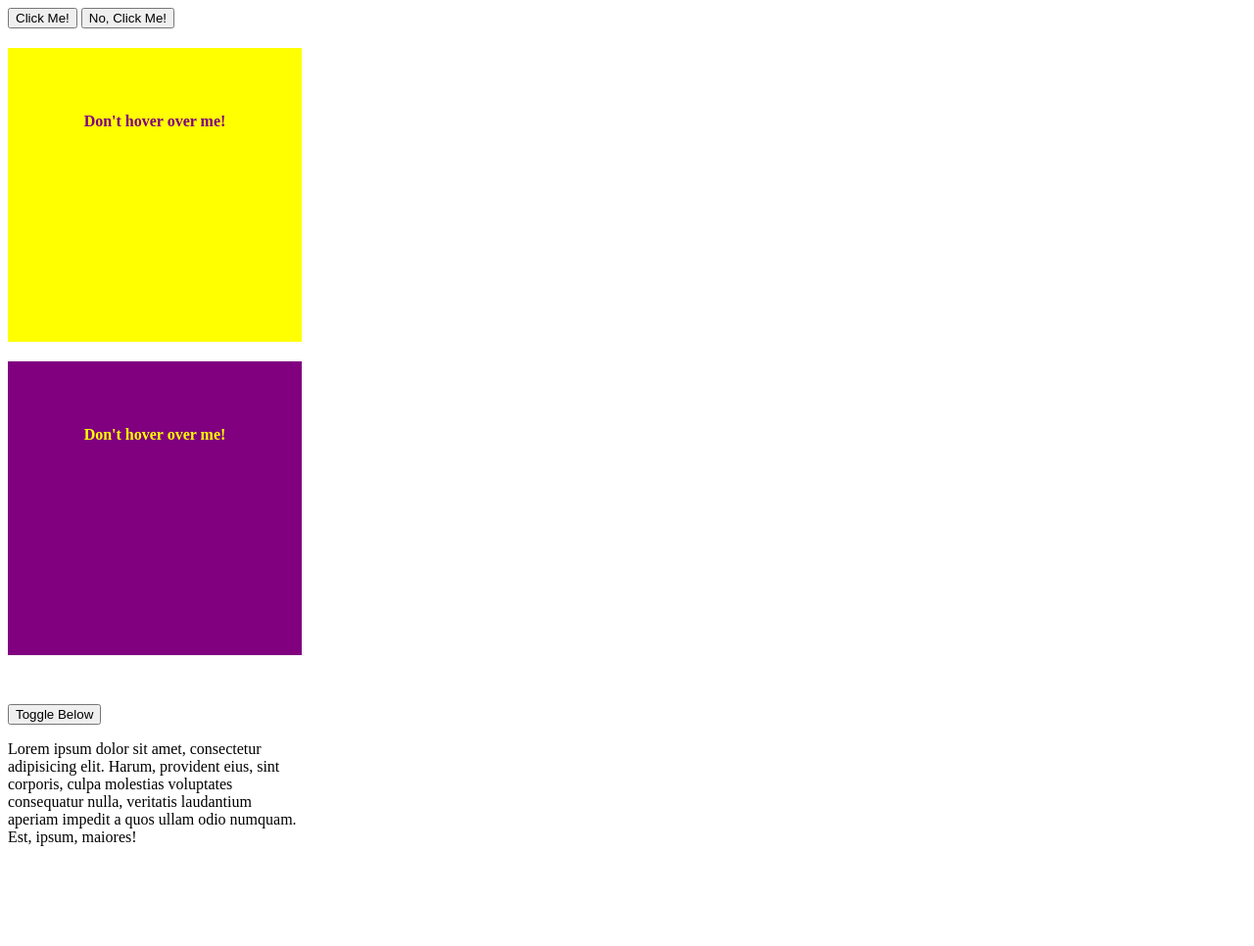
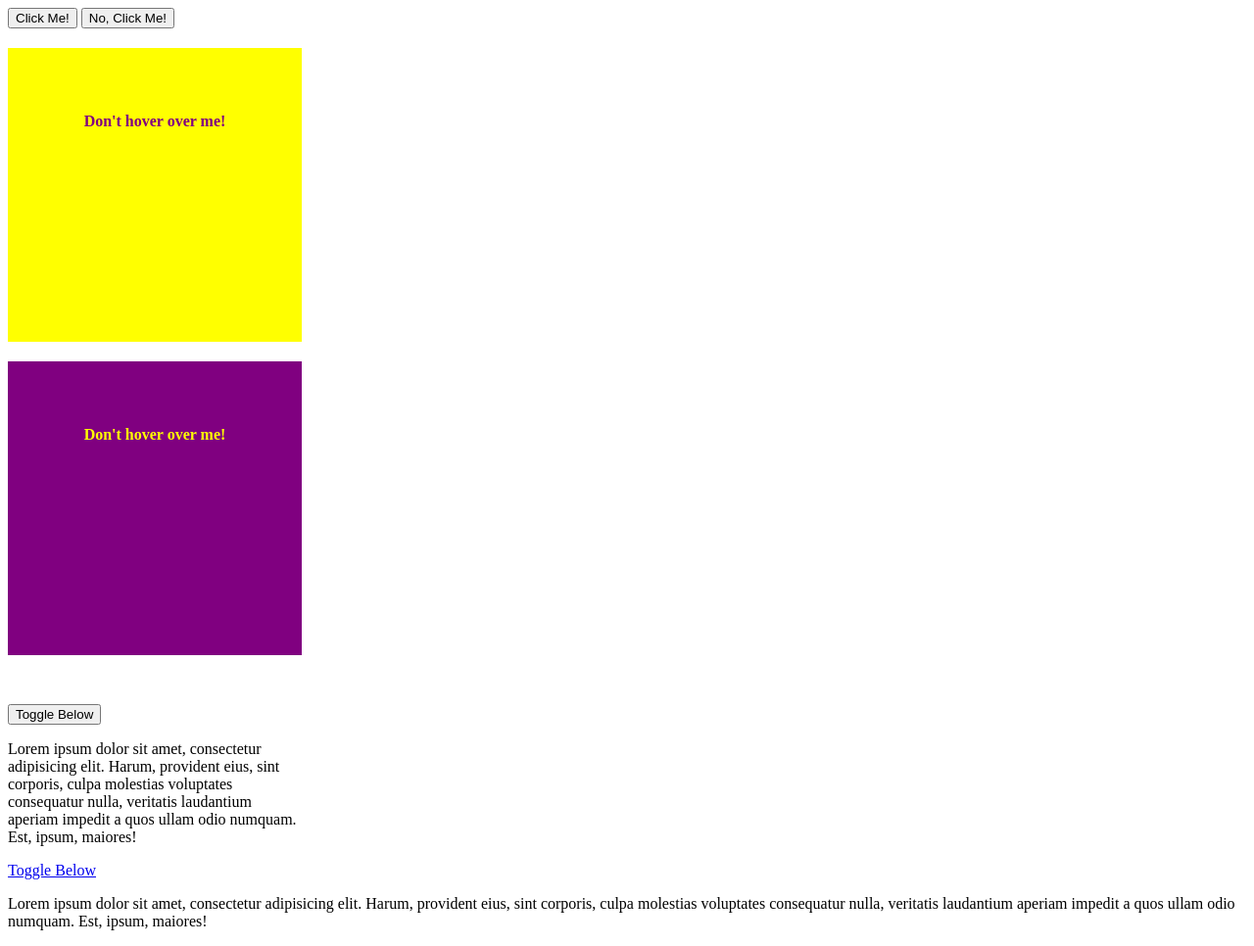
Before and after one commit to marcievanauken/FE101-assignment5, a plain HTML site: page index.html in a window 1280 px wide. Shown: the whole page at 98% size. Before the commit the page ends 880 px from the top, so only its background shows below. Drawn offline with nearby package versions, Linux system fonts and the light colour scheme.

Commit message:
finished hw

```diff
--- a/index.html
+++ b/index.html
@@ -30,9 +30,11 @@
 	<div class="text1"><p>Lorem ipsum dolor sit amet, consectetur adipisicing elit. Harum, provident eius, sint corporis, culpa molestias voluptates consequatur nulla, veritatis laudantium aperiam impedit a quos ullam odio numquam. Est, ipsum, maiores!</p>
 	</div>
 
-<!-- 	<button id="toggle-me" onclick="">Toggle Below</button>
-	<div id="text1"><p>Lorem ipsum dolor sit amet, consectetur adipisicing elit. Harum, provident eius, sint corporis, culpa molestias voluptates consequatur nulla, veritatis laudantium aperiam impedit a quos ullam odio numquam. Est, ipsum, maiores!</p>
-	</div> -->
+
+	<a href="#" onclick="toggleMe('toggle');">Toggle Below</a>
+	<div id="toggle"><p>Lorem ipsum dolor sit amet, consectetur adipisicing elit. Harum, provident eius, sint corporis, culpa molestias voluptates consequatur nulla, veritatis laudantium aperiam impedit a quos ullam odio numquam. Est, ipsum, maiores!</p>
+	</div>
+
 
 
 	<script type="text/javascript" src="js/main.js"></script>
--- a/js/main.js
+++ b/js/main.js
@@ -1,6 +1,6 @@
 $(document).ready(function(){
 
-	console.log('My page loaded!'); //to make sure js file is linked
+    console.log('My page loaded!'); //to make sure js file is linked
 
     //function for buttonsArgue div -- the buttons do not get a long
     $("#buttonOne").click(function(){
@@ -18,12 +18,12 @@ $(document).ready(function(){
 
 
     //function for dontHover div -- it's an angry yellow square
-	 $(".dontHover").mouseover(function(){
+     $(".dontHover").mouseover(function(){
         $(".hover").show();
         $(".noHover").hide();
     });
 
-	 $(".dontHover").mouseout(function(){
+     $(".dontHover").mouseout(function(){
         $(".noHover").show();
         $(".hover").hide();
     });
@@ -48,6 +48,19 @@ $(document).ready(function(){
 
 
 
+});
+
+    //trying to dosame as toggle-me but in native javascript - not toggling, just hiding
+    // function toggleMe() {
+    //     document.getElementById('text1-java').style.display = 'block';
+    // }
 
 
-});
+   // same as toggle-me but in native javascript
+   function toggleMe(id) {
+       var hideShow = document.getElementById(id);
+       if (hideShow.style.display == 'block')
+            hideShow.style.display = 'none';
+        else
+            hideShow.style.display = 'block';
+    }
```
